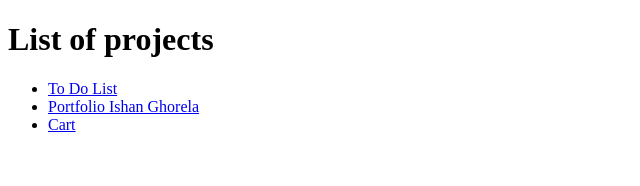
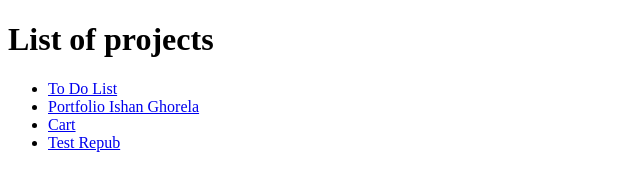
Before and after one commit to ghorela3ishan/ghorela3ishan.github.io, a plain HTML site: page index.html in a window 1280 px wide. Shown: the full height of the page, 0-640 px from the left. Drawn offline with Linux system fonts and the light colour scheme.

Commit message:
Update index.html

```diff
--- a/index.html
+++ b/index.html
@@ -9,6 +9,7 @@
  		<li><a href="todo.html">To Do List</a></li>
  		<li><a href="ishanghorela/index.html">Portfolio Ishan Ghorela</a></li>
 		<li><a href="cart/index.html">Cart</a></li>
+		<li><a href="repub/index.html">Test Repub</a></li>
  	</ul>
 </body>
 </html>
```
